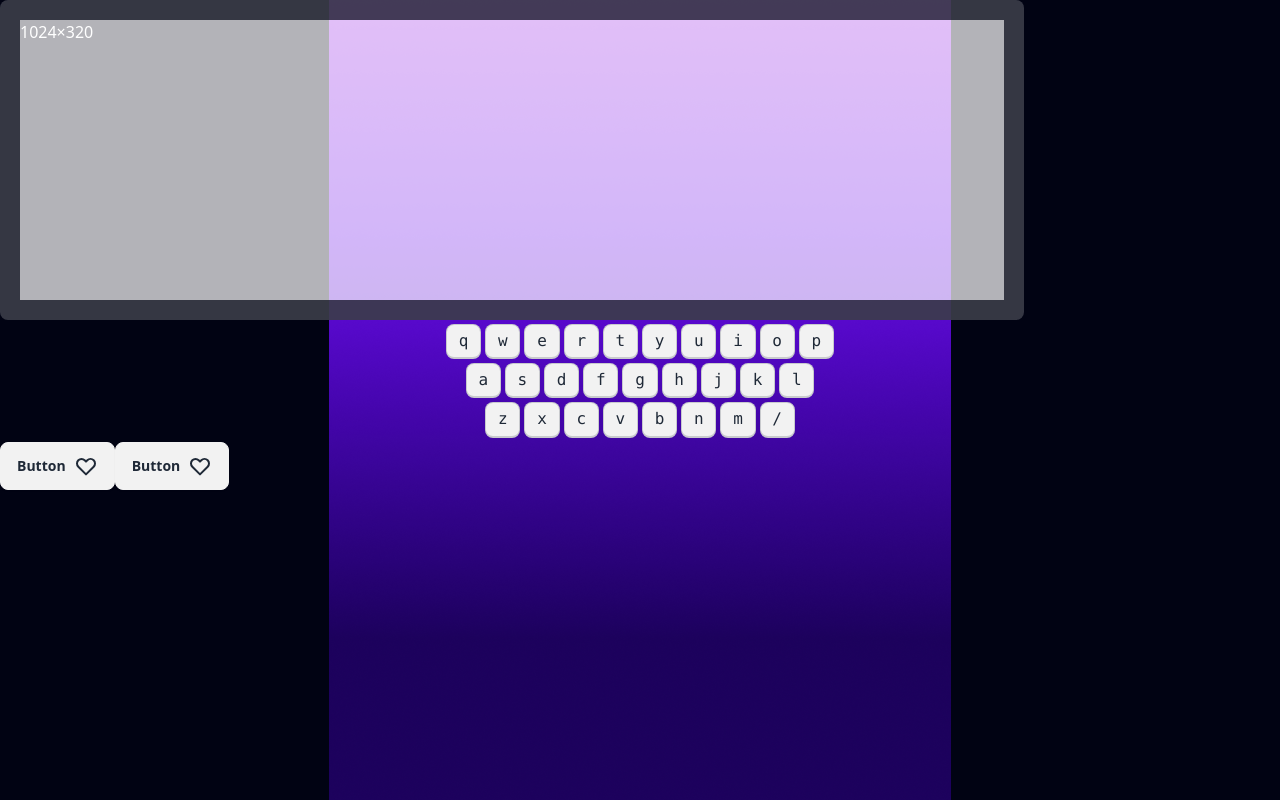
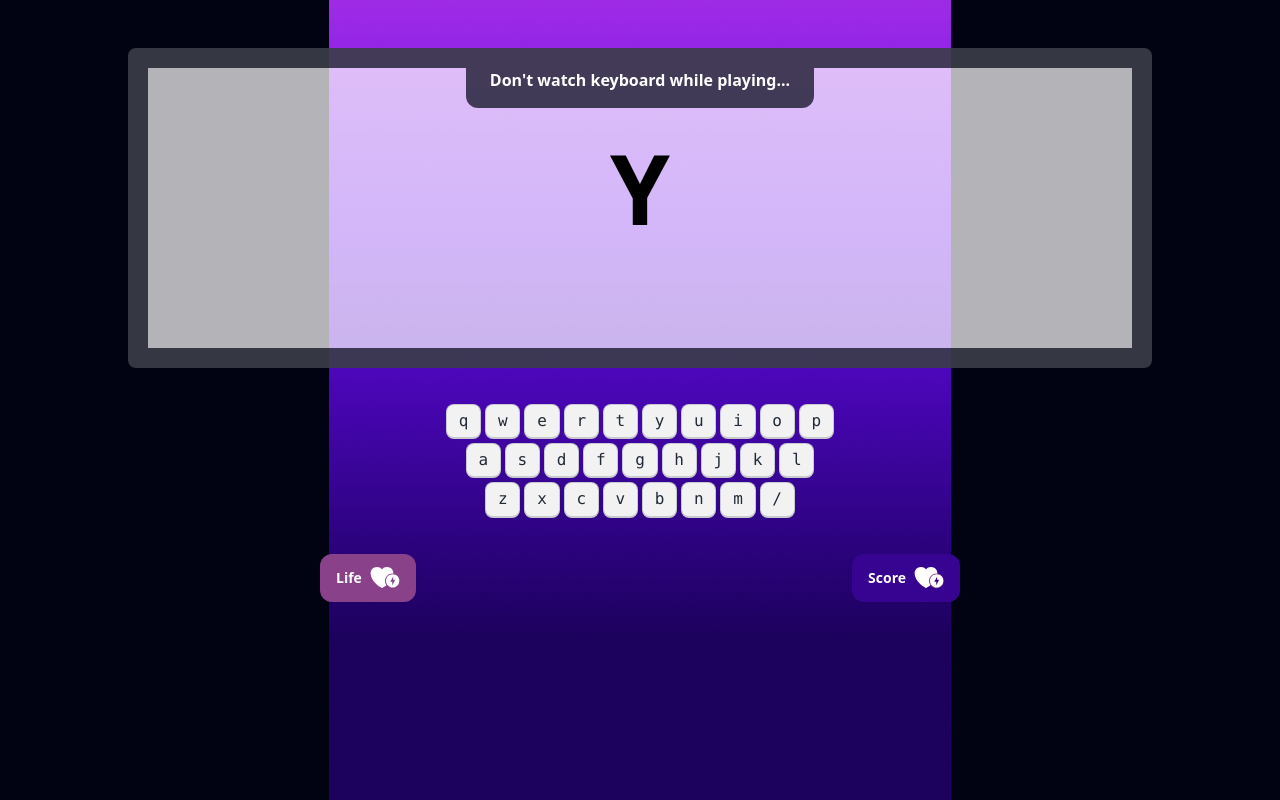
Before and after one commit to mahidulkabir/Alphabet-Clash---PH-JS, a plain HTML site: page index.html in a window 1280 px wide. Drawn offline with nearby package versions, Linux system fonts and the light colour scheme.

Commit message:
gamee page design done

```diff
--- a/index.html
+++ b/index.html
@@ -23,12 +23,18 @@
     </section>
     <!-- game page section  -->
     <section class="game-page">
-      <div class="">
+      <div class=" flex flex-col justify-center items-center gap-8 pt-12">
         <!-- artboard  -->
         <div
-          class="artboard artboard-horizontal phone-6 text-white border-[20px] rounded-lg border-[#010313B3] bg-[#FFFFFFB3]"
-        >
-          1024×320
+          class="artboard artboard-horizontal phone-6 text-white border-[20px] rounded-lg border-[#010313B3] bg-[#FFFFFFB3] " >
+       <div class="flex justify-center">
+         <p class="bg-[#010313B3] px-6 pb-4 rounded-b-xl text-white font-semibold">
+            Don't watch keyboard  while playing...
+        </p>
+       </div>
+        <div class="flex justify-center mt-8 ">
+            <p class="text-black text-8xl font-bold"> Y </p>
+        </div>
         </div>
         <!-- keyboard -->
         <div class="keyboard">
@@ -67,35 +73,11 @@
           </div>
         </div>
         <!-- score  -->
-         <button class="btn">
-  Button
-  <svg
-    xmlns="http://www.w3.org/2000/svg"
-    class="h-6 w-6"
-    fill="none"
-    viewBox="0 0 24 24"
-    stroke="currentColor">
-    <path
-      stroke-linecap="round"
-      stroke-linejoin="round"
-      stroke-width="2"
-      d="M4.318 6.318a4.5 4.5 0 000 6.364L12 20.364l7.682-7.682a4.5 4.5 0 00-6.364-6.364L12 7.636l-1.318-1.318a4.5 4.5 0 00-6.364 0z" />
-  </svg>
-</button><button class="btn">
-  Button
-  <svg
-    xmlns="http://www.w3.org/2000/svg"
-    class="h-6 w-6"
-    fill="none"
-    viewBox="0 0 24 24"
-    stroke="currentColor">
-    <path
-      stroke-linecap="round"
-      stroke-linejoin="round"
-      stroke-width="2"
-      d="M4.318 6.318a4.5 4.5 0 000 6.364L12 20.364l7.682-7.682a4.5 4.5 0 00-6.364-6.364L12 7.636l-1.318-1.318a4.5 4.5 0 00-6.364 0z" />
-  </svg>
-</button>
+         <div class="flex justify-between w-1/2">
+             <button class="btn bg-[#894189] text-white border-none rounded-xl"> Life<img src="./images/heart.svg" alt=""></button>
+            <button class="btn bg-[#360490] text-white border-none rounded-xl">Score<img src="./images/heart.svg" alt=""></button>
+         </div>
+
       </div>
     </section>
     <section class="score-page"></section>
```
Also changed, not shown: images/dolar.svg (added), images/heart.svg (added).
